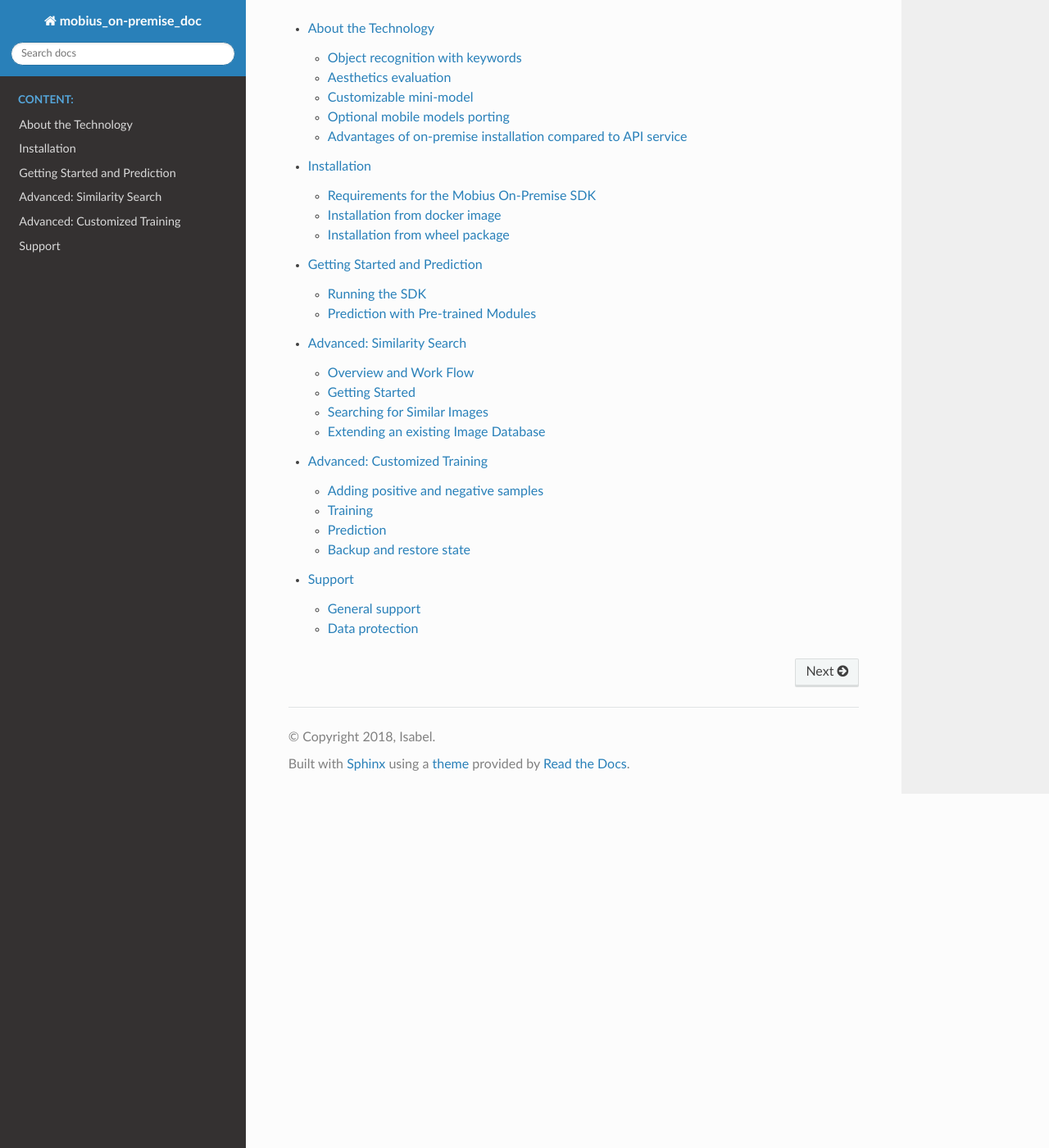
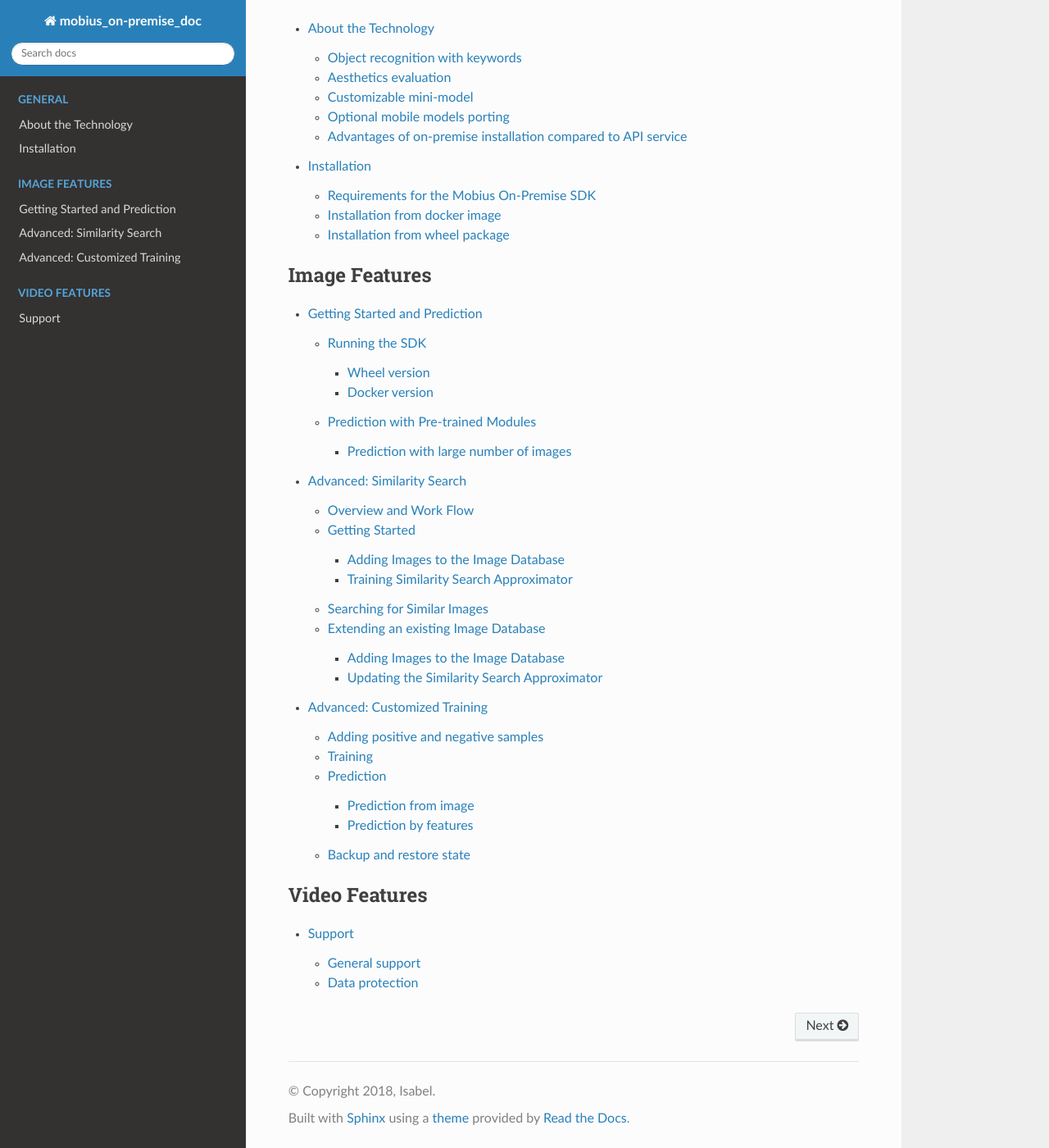
Before and after one commit to rumlingd/mobius_on-premise_doc, a Sphinx documentation site: the page built from source/index.rst, in a window 1280 px wide and 1400 px high, scrolled down 655 px. Shown: the whole window at 82% size. Built offline with Sphinx 7.4.7 and the Read the Docs theme 2.0.0, drawn with Linux system fonts in a browser that asks for light colours; formulas are drawn with MathJax 3.

Commit message:
Update to new index structure

```diff
--- a/source/index.rst
+++ b/source/index.rst
@@ -24,13 +24,22 @@
 
 
 
+
 .. toctree::
-   :maxdepth: 2
-   :caption: Content:
+  :maxdepth: 2
+  :caption: General
 
-   about-tech
-   installation
-   getting-started
-   similarity-search
-   advanced-training
-   faq
+  about-tech
+  installation
+
+.. toctree::
+  :caption: Image Features
+
+  getting-started
+  similarity-search
+  advanced-training
+
+.. toctree::
+  :caption: Video Features
+
+  faq
```
